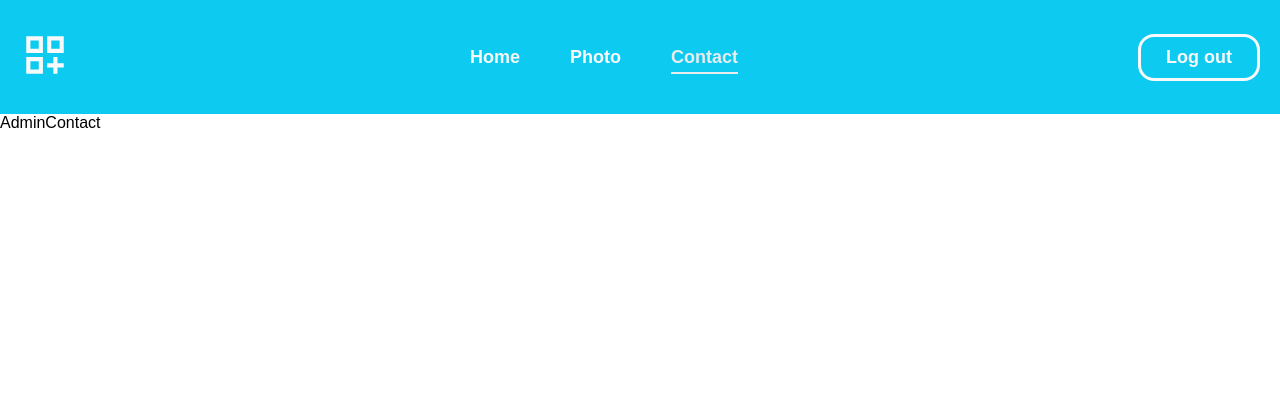
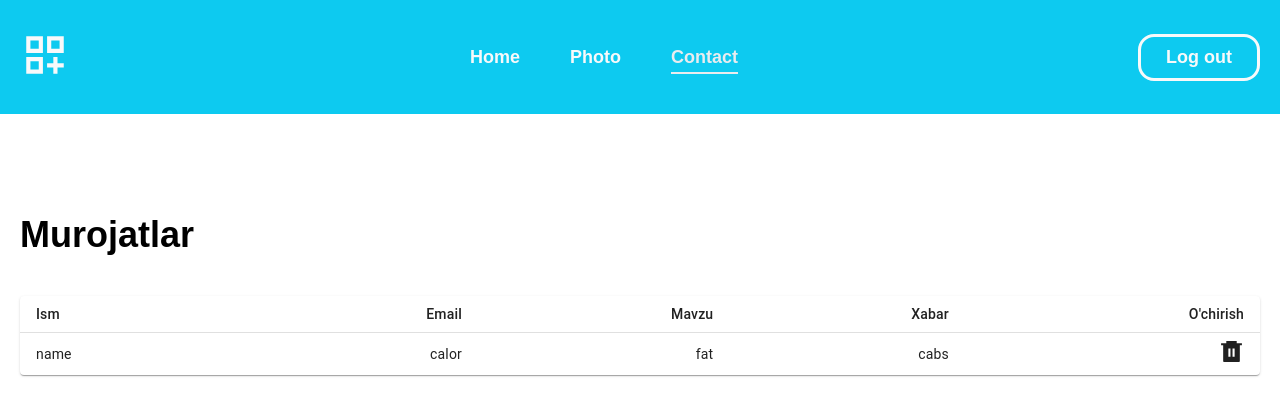
Before and after one commit to muhammadali0666/bloguz-sample, a React (Vite) app: page /admin-page-scret-control/admin-contact in a window 1280 px wide. Shown: the top 416 px of the page. Built offline with nearby package versions, Linux system fonts and the light colour scheme; the HTML template or start-up script is replaced by a standard one.

Commit message:
added admin contact ui

```diff
--- a/src/components/adminNavbar/index.jsx
+++ b/src/components/adminNavbar/index.jsx
@@ -8,7 +8,7 @@ export const AdminNavbar = () => {
       <div className="admin-navbar">
         <div className="container">
           <div className="admin-navbar-inner">
-            <Link className="admin-navbar-logo-link">
+            <Link className="admin-navbar-logo-link" to={"/"}>
               <MdOutlineDashboardCustomize className="admin-navbar-logo"/>
             </Link>
             <nav className="addmin-navbar-nav">
--- /dev/null
+++ b/src/pages/adminContact/admin.css
@@ -0,0 +1,27 @@
+.admin-contac-inner {
+  padding-top: 100px;
+}
+.admin-contact-title {
+  margin-bottom: 40px;
+  font-size: 36px;
+}
+.admin-contact-header {
+  padding: 30px 20px;
+  text-align: center;
+  color: #000;
+  font-weight: 600;
+  font-size: 18px;
+}
+.admin-contact-body {
+  text-align: center;
+  font-size: 16px;
+  font-weight: normal;
+  padding-top: 20px;
+  padding-bottom: 20px;
+}
+.admin-contact-delete {
+  font-size: 25px;
+}
+.admin-contact-table {
+  box-shadow: 0px 0px 10px 4px rgba(135, 134, 134, 0.1);
+}
--- a/src/pages/adminContact/index.jsx
+++ b/src/pages/adminContact/index.jsx
@@ -1,7 +1,53 @@
-import React from 'react'
+import React from "react";
+import Table from "@mui/material/Table";
+import TableBody from "@mui/material/TableBody";
+import TableCell from "@mui/material/TableCell";
+import TableContainer from "@mui/material/TableContainer";
+import TableHead from "@mui/material/TableHead";
+import TableRow from "@mui/material/TableRow";
+import Paper from "@mui/material/Paper";
+import { RiDeleteBin6Fill } from "react-icons/ri";
+import "./admin.css"
 
 export const AdminContact = () => {
   return (
-    <div>AdminContact</div>
-  )
-}
+    <div className="admin-contact">
+      <div className="container">
+        <div className="admin-contac-inner">
+          <h2 className="admin-contact-title">Murojatlar</h2>
+          <TableContainer component={Paper} className="admin-contact-table">
+            <Table
+              sx={{ minWidth: 650 }}
+              size="small"
+              aria-label="a dense table"
+
+            >
+              <TableHead>
+                <TableRow >
+                  <TableCell className="admin-contact-header">Ism</TableCell>
+                  <TableCell className="admin-contact-header" align="right">Email</TableCell>
+                  <TableCell className="admin-contact-header" align="right">Mavzu</TableCell>
+                  <TableCell className="admin-contact-header" align="right">Xabar</TableCell>
+                  <TableCell className="admin-contact-header" align="right">O'chirish</TableCell>
+                </TableRow>
+              </TableHead>
+              <TableBody>
+                <TableRow
+                  sx={{ "&:first-child td, &:first-child th": { border: 0 } }}
+                >
+                  <TableCell className="admin-contact-body" component="th" scope="row">
+                   name
+                  </TableCell>
+                  <TableCell className="admin-contact-body" align="right">calor</TableCell>
+                  <TableCell className="admin-contact-body" align="right">fat</TableCell>
+                  <TableCell className="admin-contact-body" align="right">cabs</TableCell>
+                  <TableCell className="admin-contact-body" align="right"><RiDeleteBin6Fill className="admin-contact-delete"/></TableCell>
+                </TableRow>
+              </TableBody>
+            </Table>
+          </TableContainer>
+        </div>
+      </div>
+    </div>
+  );
+};
```
